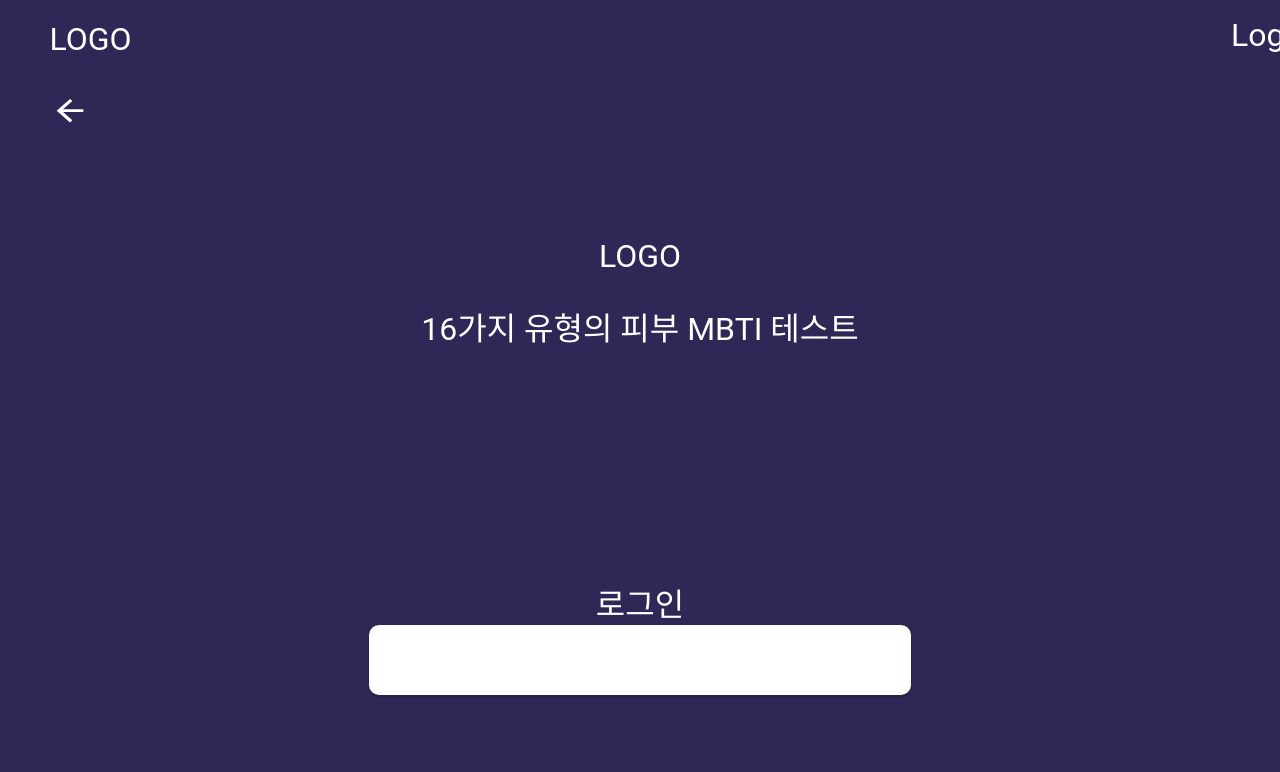
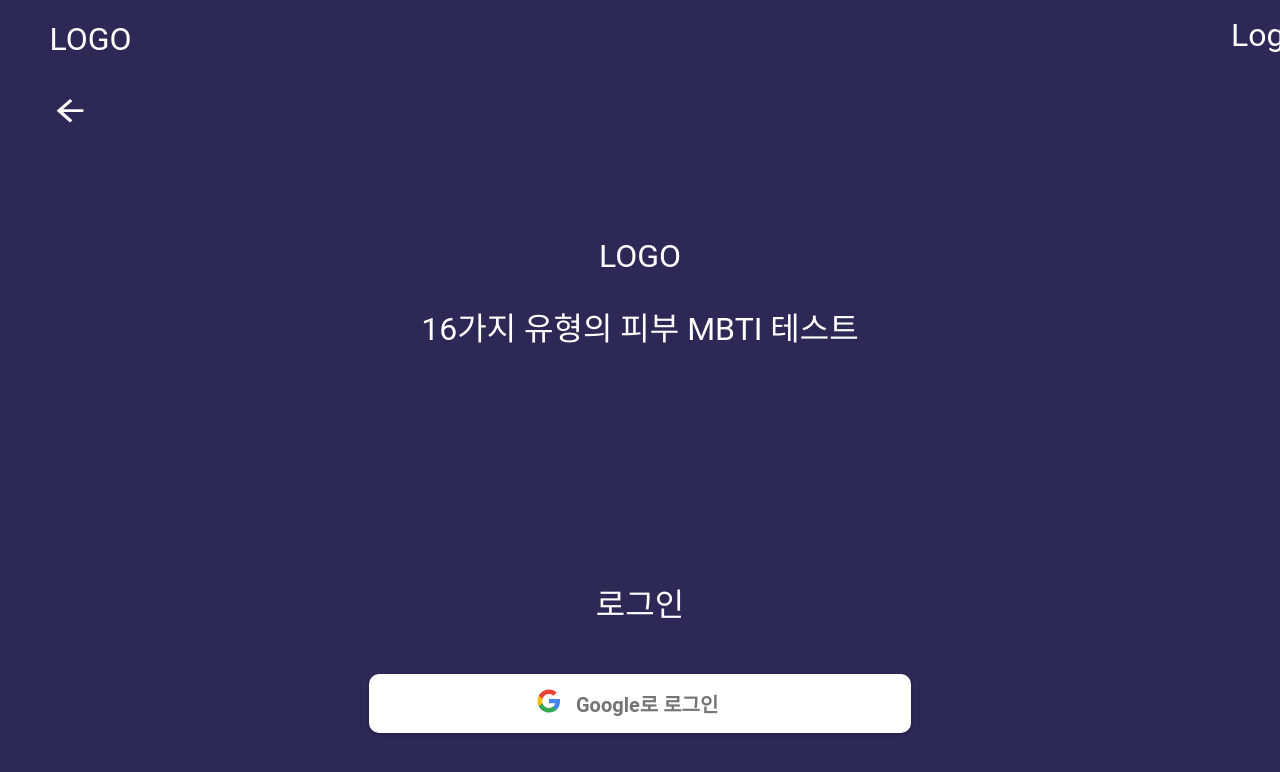
Before and after one commit to yes1sir/Yes1sir-Client, a React (Vite) app: page /Login in a window 1280 px wide. Shown: the top 772 px of the page. Built offline with nearby package versions, Linux system fonts and the light colour scheme; no server answers.

Commit message:
style: 컴포넌트 분리

```diff
--- /dev/null
+++ b/src/components/Login/LoginComponent.jsx
@@ -0,0 +1,112 @@
+import { useEffect } from "react";
+import { useGoogleLogin } from "@react-oauth/google";
+import { useNavigate } from "react-router-dom";
+import styled from "styled-components";
+import axios from "axios";
+import Backspace from "../../components/common/Backspace";
+import LoginTop from "./LoginTop";
+import GoogleIcon from "@/assets/svgs/google_logo.svg?react";
+
+const LoginComponent = () => {
+  const navigate = useNavigate();
+
+  useEffect(() => {
+    const isLoggedIn = localStorage.getItem("isLoggedIn");
+    if (isLoggedIn === "true") {
+      if (!localStorage.getItem("hasCompletedAgeInfo")) {
+        navigate("/age");
+      } else {
+        navigate("/homelogin");
+      }
+    }
+  }, [navigate]);
+
+  const login = useGoogleLogin({
+    onSuccess: (tokenResponse) => handleLoginSuccess(tokenResponse),
+    onError: () => console.log("Login Failed"),
+  });
+
+  const handleLoginSuccess = async (tokenResponse) => {
+    try {
+      const userInfo = await axios.get(
+        "https://www.googleapis.com/oauth2/v3/userinfo",
+        { headers: { Authorization: `Bearer ${tokenResponse.access_token}` } }
+      );
+
+      console.log(userInfo.data);
+
+      localStorage.setItem("isLoggedIn", "true");
+      localStorage.setItem("userId", userInfo.data.sub);
+
+      if (!localStorage.getItem("hasCompletedAgeInfo")) {
+        navigate("/age");
+      } else {
+        navigate("/homelogin");
+      }
+    } catch (error) {
+      console.error("Error fetching user info:", error);
+    }
+  };
+
+  return (
+    <LoginWrapper>
+      <Backspace />
+      <LoginTop />
+      <LoginBottom>
+        <Logindescription>로그인</Logindescription>
+        <LoginBtn onClick={() => login()}>
+          <GoogleIcon />
+          <LoginBtnContent>Google로 로그인</LoginBtnContent>
+        </LoginBtn>
+      </LoginBottom>
+    </LoginWrapper>
+  );
+};
+
+const LoginWrapper = styled.div`
+  display: flex;
+  flex-direction: column;
+  align-items: center;
+
+  height: 102.4rem;
+
+  background-color: ${({ theme }) => theme.colors.b01};
+  color: ${({ theme }) => theme.colors.w01};
+`;
+
+const LoginBottom = styled.div`
+  display: flex;
+  flex-direction: column;
+  justify-content: center;
+  align-items: center;
+  gap: 4.9rem;
+`;
+
+const Logindescription = styled.div`
+  ${({ theme }) => theme.fonts.M3_headline_large}
+`;
+
+const LoginBtn = styled.div`
+  display: flex;
+  width: 542px;
+  padding: 15px 15px 15px 168px;
+  align-items: flex-start;
+  gap: 15px;
+
+  border-radius: 10px;
+  background: #fff;
+  box-shadow:
+    0px 0px 3px rgba(0, 0, 0, 0.08),
+    0px 2px 3px rgba(0, 0, 0, 0.17);
+  cursor: pointer;
+`;
+
+const LoginBtnContent = styled.div`
+  color: rgba(0, 0, 0, 0.54);
+  font-family: Roboto;
+  font-size: 20px;
+  font-weight: 600;
+  line-height: normal;
+`;
+
+export default LoginComponent;
--- /dev/null
+++ b/src/components/Login/LoginTop.jsx
@@ -0,0 +1,31 @@
+import styled from "styled-components";
+
+const LoginTop = () => {
+  return (
+    <LoginTopWrapper>
+      <LogoWrapper>LOGO</LogoWrapper>
+      <Testdescription>16가지 유형의 피부 MBTI 테스트</Testdescription>
+    </LoginTopWrapper>
+  );
+};
+
+const LoginTopWrapper = styled.div`
+  display: flex;
+  flex-direction: column;
+  justify-content: center;
+  align-items: center;
+  gap: 3.3rem;
+
+  margin-top: 106px;
+  margin-bottom: 236px;
+`;
+
+const LogoWrapper = styled.div`
+  ${({ theme }) => theme.fonts.M3_headline_large}
+`;
+
+const Testdescription = styled.div`
+  ${({ theme }) => theme.fonts.M3_headline_large}
+`;
+
+export default LoginTop;
--- a/src/pages/HomeLogout/HomeLogout.jsx
+++ b/src/pages/HomeLogout/HomeLogout.jsx
@@ -21,8 +21,10 @@ export default HomeLogout;
 const HomeLogoutWrapper = styled.main`
   display: flex;
   flex-direction: column;
+
   width: 144rem;
   height: 170.3rem;
+
   background-image: url("src/assets/images/bg.png");
   background-size: cover;
 `;
--- a/src/pages/Login/Login.jsx
+++ b/src/pages/Login/Login.jsx
@@ -1,133 +1,14 @@
-import styled from "styled-components";
-import Backspace from "../../components/common/Backspace";
-import { GoogleLogin } from "@react-oauth/google";
 import { GoogleOAuthProvider } from "@react-oauth/google";
-import { jwtDecode } from "jwt-decode";
-import { useNavigate } from "react-router-dom";
-import { useEffect } from "react";
+import LoginComponent from "../../components/Login/LoginComponent";
 
-function Login() {
+const Login = () => {
   const clientId = import.meta.env.VITE_GOOGLE_AUTH_CLIENT_ID;
-  const navigate = useNavigate();
-
-  useEffect(() => {
-    // 처음 렌더링 시 로그인 상태 확인
-    const isLoggedIn = localStorage.getItem("isLoggedIn");
-    if (isLoggedIn) {
-      navigate("/homelogin");
-    }
-  }, [navigate]);
-
-  const handleLoginSuccess = (credentialResponse) => {
-    const decodedToken = jwtDecode(credentialResponse.credential);
-    console.log(decodedToken);
-
-    // 로그인 성공 - 로컬 스토리지에 로그인 상태 저장
-    localStorage.setItem("isLoggedIn", "true");
-
-    // 새로운 사용자인지 확인 (로컬 스토리지에 없는지 확인)
-    const userId = localStorage.getItem("userId");
-    if (!userId) {
-      // 새로운 사용자라면 userId 저장 후 age 페이지로 이동
-      localStorage.setItem("userId", decodedToken.sub);
-      navigate("/age");
-    } else {
-      // 기존 사용자라면 homelogin 페이지로 이동
-      navigate("/homelogin");
-      // 그런데 이렇게 useEffect 사용해서 기존 사용자 / 새로운 사용자 구분해서 페이지 이동 강제로 시키면...
-      // homelogin 페이지는 지금까지의 로직 상 test 페이지에서 값을 받아오는데 test 페이지에서 피부 타입 결과를 서버에 저장시키고 불러와야 할 것 같다
-    }
-  };
 
   return (
-    <LoginWrapper>
-      <Backspace />
-
-      <LoginTop>
-        <LogoWrapper>LOGO</LogoWrapper>
-        <Testdescription>16가지 유형의 피부 MBTI 테스트</Testdescription>
-      </LoginTop>
-
-      <Logindescription>로그인</Logindescription>
-
-      <LoginBtn>
-        <GoogleOAuthProvider clientId={clientId}>
-          <GoogleLogin
-            onSuccess={handleLoginSuccess}
-            onError={() => {
-              console.log("Login Failed");
-            }}
-          />
-        </GoogleOAuthProvider>
-      </LoginBtn>
-    </LoginWrapper>
+    <GoogleOAuthProvider clientId={clientId}>
+      <LoginComponent />
+    </GoogleOAuthProvider>
   );
-}
-
-const LoginWrapper = styled.div`
-  display: flex;
-  flex-direction: column;
-  align-items: center;
-  height: 102.4rem;
-
-  background-color: ${({ theme }) => theme.colors.b01};
-  color: ${({ theme }) => theme.colors.w01};
-`;
-
-const LogoWrapper = styled.div`
-  ${({ theme }) => theme.fonts.M3_headline_large}
-`;
-
-const Testdescription = styled.div`
-  ${({ theme }) => theme.fonts.M3_headline_large}
-`;
-
-const LoginTop = styled.div`
-  display: flex;
-  flex-direction: column;
-  justify-content: center;
-  align-items: center;
-  gap: 3.3rem;
-
-  margin-top: 106px;
-  margin-bottom: 236px;
-`;
-
-const LoginBottom = styled.div`
-  display: flex;
-  flex-direction: column;
-  justify-content: center;
-  align-items: center;
-  gap: 4.9rem;
-`;
-
-const Logindescription = styled.div`
-  ${({ theme }) => theme.fonts.M3_headline_large}
-`;
-
-const LoginBtn = styled.div`
-  display: flex;
-  width: 542px;
-  padding: 15px 15px 15px 168px;
-  align-items: flex-start;
-  gap: 15px;
-
-  border-radius: 10px;
-  background: #fff;
-  box-shadow:
-    0px 0px 3px 0px rgba(0, 0, 0, 0.08),
-    0px 2px 3px 0px rgba(0, 0, 0, 0.17);
-
-  cursor: pointer;
-`;
-
-const LoginBtnContent = styled.div`
-  color: rgba(0, 0, 0, 0.54);
-  font-family: Roboto;
-  font-size: 20px;
-  font-style: normal;
-  font-weight: 600;
-  line-height: normal;
-`;
+};
 
 export default Login;
```
